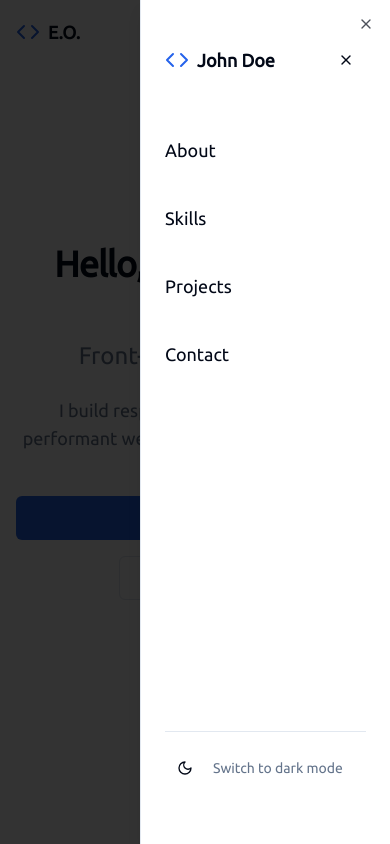
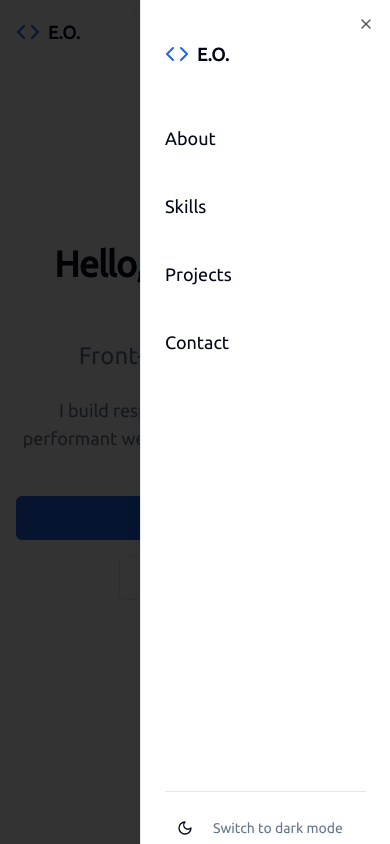
Before and after one commit to Oluwaniphise/My-Portfolio, a Next.js app: page / in a window 390 px wide. Both pictures are taken after a click on the button 354 px from the left and 32 px from the top of the page. Shown: the top 844 px of the page. Built offline with nearby package versions, Linux system fonts and the light colour scheme.

Commit message:
feat: edited navbar component

```diff
--- a/components/navbar.tsx
+++ b/components/navbar.tsx
@@ -6,7 +6,7 @@ import Link from "next/link"
 import { useTheme } from "next-themes"
 import { Menu, X, Moon, Sun, Code } from "lucide-react"
 import { Button } from "@/components/ui/button"
-import { Sheet, SheetContent, SheetTrigger } from "@/components/ui/sheet"
+import { Sheet, SheetContent, SheetTitle, SheetTrigger } from "@/components/ui/sheet"
 
 export default function Navbar() {
   const [isScrolled, setIsScrolled] = useState(false)
@@ -52,9 +52,8 @@ export default function Navbar() {
 
   return (
     <header
-      className={`fixed top-0 left-0 right-0 z-50 transition-all duration-300 ${
-        isScrolled ? "bg-background/80 backdrop-blur-md shadow-sm" : "bg-transparent"
-      }`}
+      className={`fixed top-0 left-0 right-0 z-50 transition-all duration-300 ${isScrolled ? "bg-background/80 backdrop-blur-md shadow-sm" : "bg-transparent"
+        }`}
     >
       <div className="container mx-auto px-4">
         <div className="flex items-center justify-between h-16">
@@ -97,16 +96,17 @@ export default function Navbar() {
                 </Button>
               </SheetTrigger>
               <SheetContent side="right" className="w-[250px] sm:w-[300px]">
-                <div className="flex flex-col h-full">
+                  <SheetTitle>
+
                   <div className="flex items-center justify-between py-4">
                     <div className="flex items-center space-x-2">
                       <Code className="h-6 w-6 text-primary" />
-                      <span className="font-bold text-lg">John Doe</span>
+                      <span className="font-bold text-lg">E.O.</span>
                     </div>
-                    <Button variant="ghost" size="icon" onClick={() => setIsOpen(false)} aria-label="Close menu">
-                      <X className="h-5 w-5" />
-                    </Button>
                   </div>
+                  </SheetTitle>
+                <div className="flex flex-col h-full">
+
                   <nav className="flex flex-col space-y-6 mt-8">
                     {navItems.map((item) => (
                       <button
@@ -129,7 +129,7 @@ export default function Navbar() {
                       >
                         {theme === "dark" ? <Sun className="h-5 w-5" /> : <Moon className="h-5 w-5" />}
                       </Button>
-                      <span  className="text-sm text-muted-foreground">
+                      <span className="text-sm text-muted-foreground">
                         Switch to {theme === "dark" ? "light" : "dark"} mode
                       </span>
                     </div>
```
